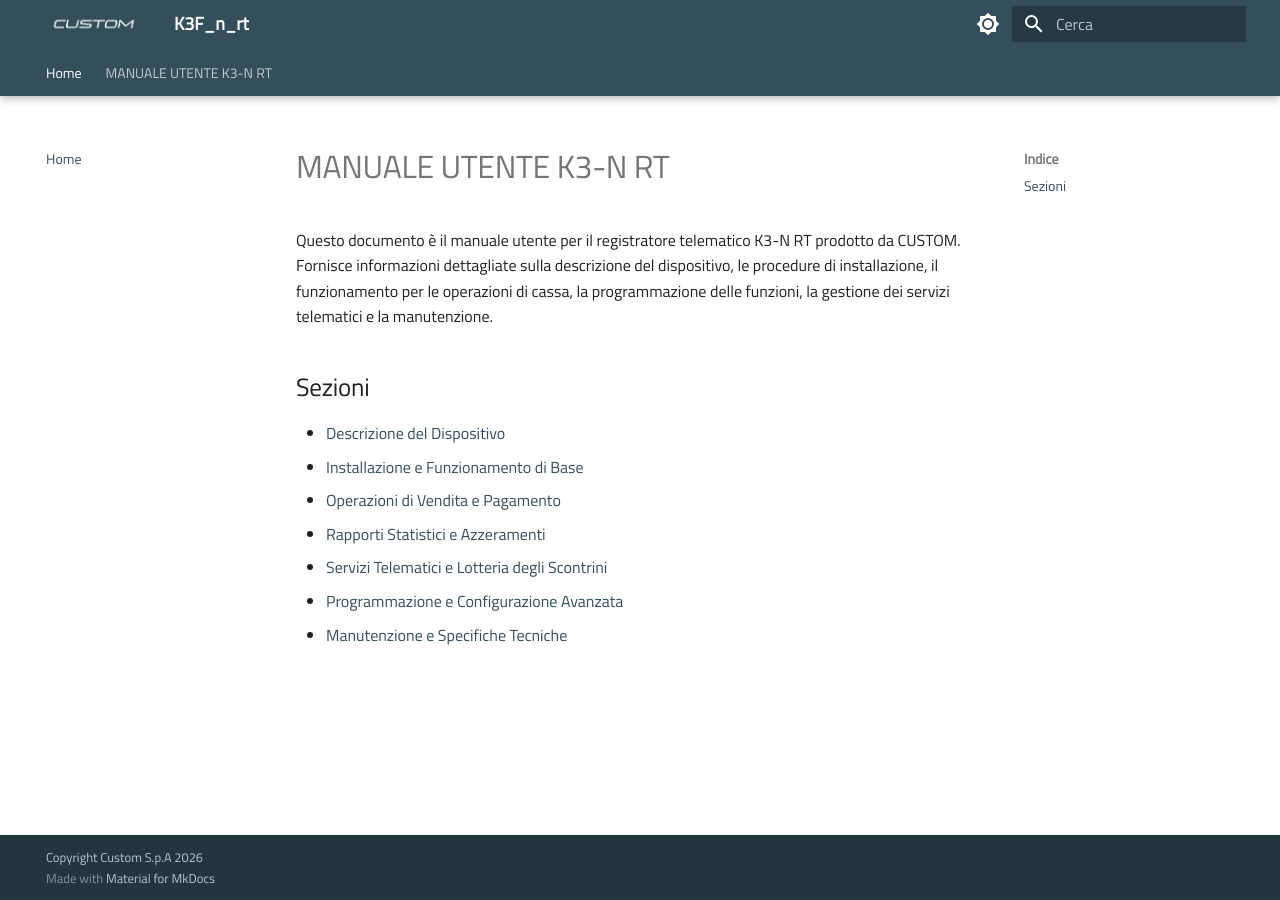
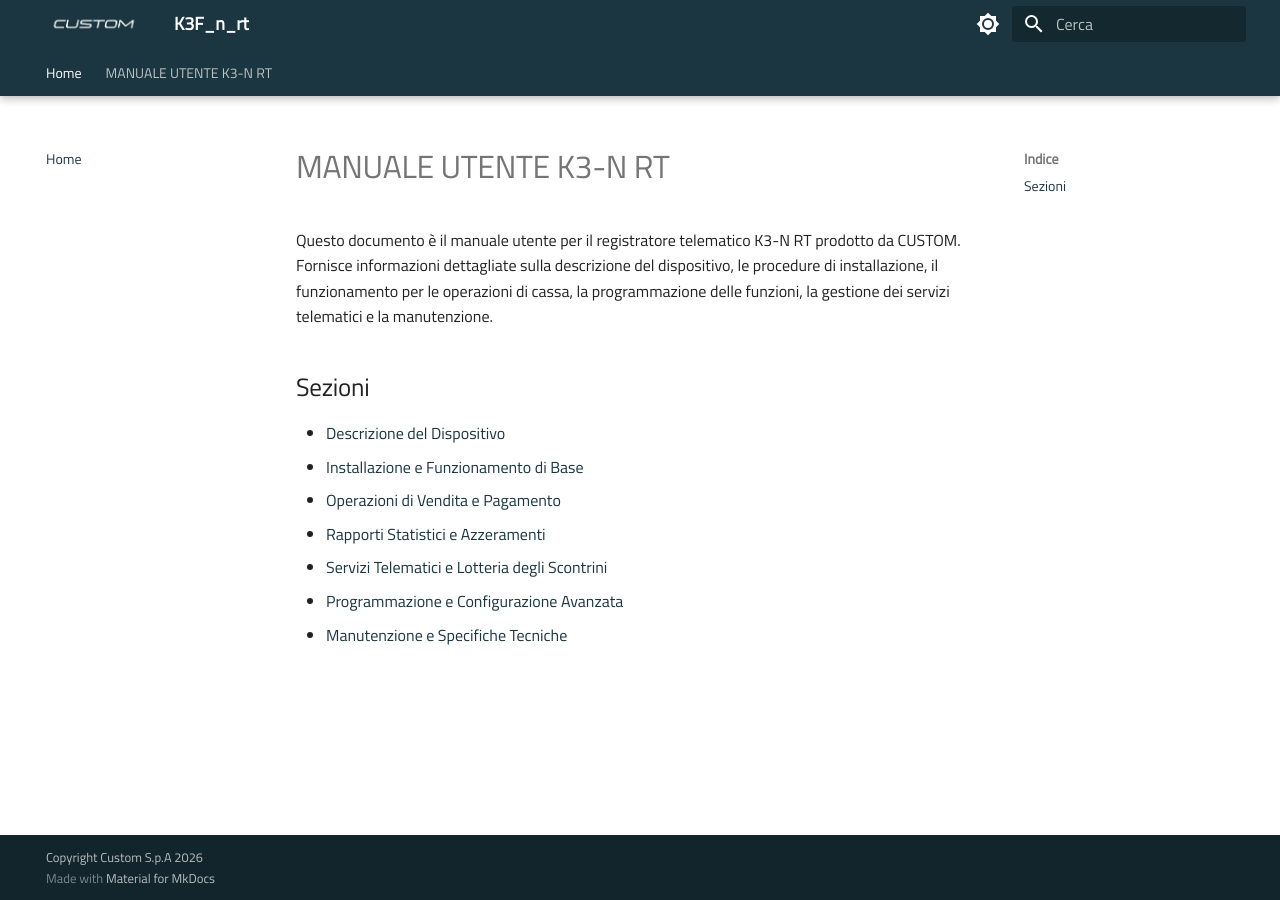
Before and after one commit to ivanrobuschi-custom/K3F_n_rt, an MkDocs documentation site: the page built from docs/index.md, in a window 1280 px wide. Built offline with MkDocs 1.6.1 and Material for MkDocs 9.7.7, drawn with Linux system fonts in a browser that asks for light colours.

Commit message:
colore foot vs

```diff
--- a/docs/stylesheets/extra.css
+++ b/docs/stylesheets/extra.css
@@ -22,18 +22,18 @@
    */
 
   /* 1. Header e Colore Primario (Link, Titoli attivi) - HEX: #617C8D */
-  --md-primary-fg-color:        #334f5c;
+  --md-primary-fg-color:        #1B3640;
   --md-primary-fg-color--light: #809AAB; /* Una variante leggermente più chiara per gli hover */
   --md-primary-fg-color--dark:  #617C8D; /* Una variante leggermente più scura */
   --md-primary-bg-color:        #ffffff; /* Colore del testo sopra l'header */
   --md-primary-bg-color--light: #ffffffb3;
 
   /* 2. Footer (Sfondo generale) - HEX: #1B3640 */
-  --md-footer-bg-color:         #334F5C;
+  --md-footer-bg-color:         #1B3640;
 
   /* 3. Footer Bottom (La striscia del Copyright in basso) */
   /* Di base eredita il colore sopra, ma lo forziamo per sicurezza */
-  --md-footer-bottom-bg-color:  #334F5C;
+  --md-footer-bottom-bg-color:  #1B3640;
 
   /* Assicuriamo che il testo nel footer sia bianco per contrasto */
   --md-footer-fg-color:         #ffffff;
```
